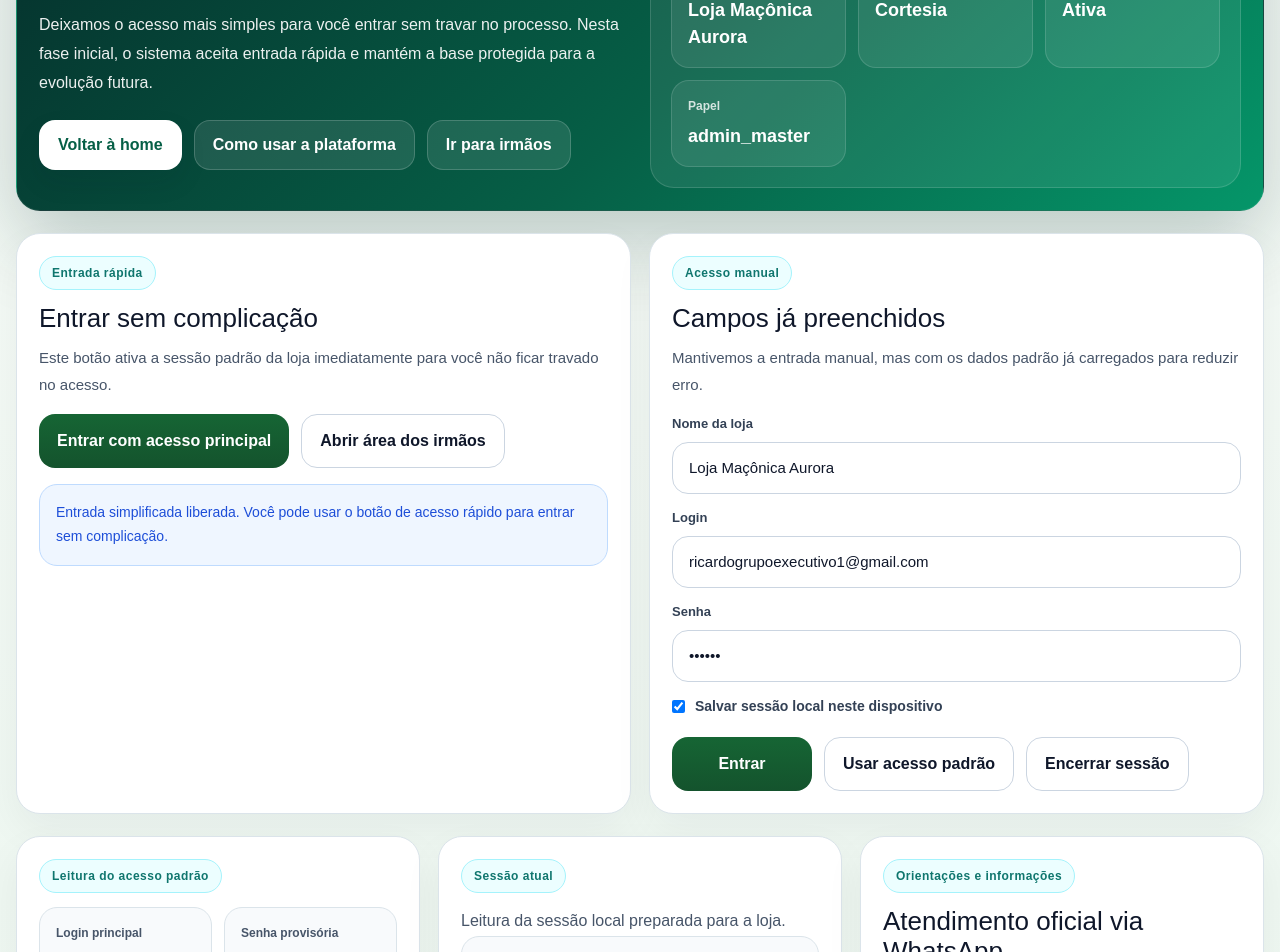
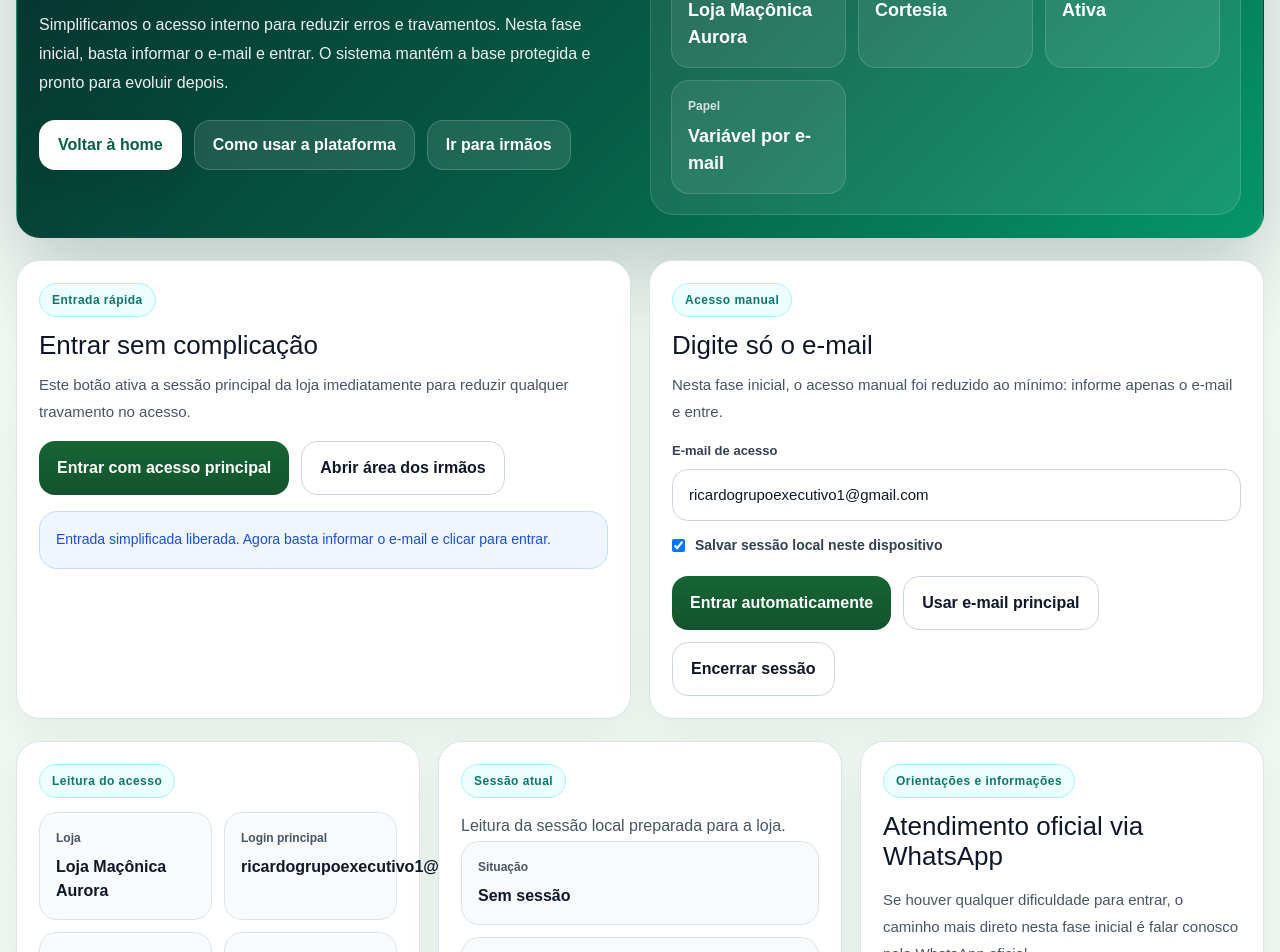
Before and after one commit to ricardogrupoexecutivo1-cpu/aurora-loja-maconica, a Next.js app: page /login in a window 1280 px wide. Shown: the part 180-1132 px from the top of the page. Built offline with nearby package versions, Linux system fonts and the light colour scheme.

Commit message:
Simplifica login para entrada por e-mail e remove friccao de acesso

```diff
--- a/src/app/login/page.tsx
+++ b/src/app/login/page.tsx
@@ -16,28 +16,8 @@ type SessaoLoja = {
 const CHAVE_SESSAO = "aurora_loja_maconica_sessao";
 const LOJA_PADRAO = "Loja Maçônica Aurora";
 const LOGIN_PADRAO = "ricardogrupoexecutivo1@gmail.com";
-const SENHA_PROVISORIA = "123456";
 const WHATSAPP_NUMERO_FORMATADO = "(31) 99749-0074";
 const WHATSAPP_LINK = "https://wa.me/5531997490074";
-
-function lerSessao(): SessaoLoja | null {
-  if (typeof window === "undefined") return null;
-
-  try {
-    const valor = window.localStorage.getItem(CHAVE_SESSAO);
-    if (!valor) return null;
-
-    const sessao = JSON.parse(valor) as SessaoLoja;
-
-    if (!sessao?.loja || !sessao?.login) {
-      return null;
-    }
-
-    return sessao;
-  } catch {
-    return null;
-  }
-}
 
 function salvarSessao(sessao: SessaoLoja, salvarNoDispositivo: boolean) {
   if (typeof window === "undefined") return;
@@ -81,13 +61,13 @@ function lerSessaoCompleta(): SessaoLoja | null {
   }
 }
 
-function criarSessaoPadrao(): SessaoLoja {
+function criarSessao(loginInformado: string): SessaoLoja {
   return {
     loja: LOJA_PADRAO,
-    login: LOGIN_PADRAO,
+    login: loginInformado.trim().toLowerCase(),
     plano: "Cortesia",
     status: "Ativa",
-    papel: "admin_master",
+    papel: loginInformado.trim().toLowerCase() === LOGIN_PADRAO.toLowerCase() ? "admin_master" : "usuario",
     acesso: "Liberado",
     logadoEm: new Date().toISOString(),
   };
@@ -103,11 +83,7 @@ function cardStyle(): React.CSSProperties {
   };
 }
 
-function badgeStyle(
-  cor = "#0f766e",
-  fundo = "#ecfeff",
-  borda = "#a5f3fc",
-): React.CSSProperties {
+function badgeStyle(cor = "#0f766e", fundo = "#ecfeff", borda = "#a5f3fc"): React.CSSProperties {
   return {
     display: "inline-flex",
     alignItems: "center",
@@ -138,13 +114,11 @@ function campoStyle(): React.CSSProperties {
 }
 
 export default function LoginPage() {
-  const [nomeLoja, setNomeLoja] = useState(LOJA_PADRAO);
   const [login, setLogin] = useState(LOGIN_PADRAO);
-  const [senha, setSenha] = useState(SENHA_PROVISORIA);
   const [salvarNoDispositivo, setSalvarNoDispositivo] = useState(true);
   const [sessao, setSessao] = useState<SessaoLoja | null>(null);
   const [mensagem, setMensagem] = useState(
-    "Entrada simplificada liberada. Você pode usar o botão de acesso rápido para entrar sem complicação.",
+    "Entrada simplificada liberada. Agora basta informar o e-mail e clicar para entrar.",
   );
   const [tipoMensagem, setTipoMensagem] = useState<"info" | "erro" | "sucesso">("info");
 
@@ -152,6 +126,7 @@ export default function LoginPage() {
     const sessaoAtual = lerSessaoCompleta();
     if (sessaoAtual) {
       setSessao(sessaoAtual);
+      setLogin(sessaoAtual.login);
       setMensagem("Sessão ativa encontrada. Você já pode entrar direto na área interna da loja.");
       setTipoMensagem("sucesso");
     }
@@ -165,71 +140,49 @@ export default function LoginPage() {
       papel: "admin_master",
       acesso: "Liberado",
       loginPrincipal: LOGIN_PADRAO,
-      senhaProvisoria: SENHA_PROVISORIA,
     }),
     [],
   );
 
-  function concluirLogin() {
-    const novaSessao = criarSessaoPadrao();
+  function ativarSessao(loginInformado: string) {
+    const novaSessao = criarSessao(loginInformado);
     salvarSessao(novaSessao, salvarNoDispositivo);
     setSessao(novaSessao);
-    setSenha(SENHA_PROVISORIA);
-    setNomeLoja(LOJA_PADRAO);
-    setLogin(LOGIN_PADRAO);
+    setLogin(novaSessao.login);
     setTipoMensagem("sucesso");
-    setMensagem("Sessão ativa com sucesso. Agora o acesso à área interna está liberado.");
+    setMensagem("Acesso liberado com sucesso. Agora a área interna da loja está disponível.");
   }
 
   function entrar(event: React.FormEvent<HTMLFormElement>) {
     event.preventDefault();
 
-    const lojaInformada = nomeLoja.trim().toLowerCase();
     const loginInformado = login.trim().toLowerCase();
-    const senhaInformada = senha.trim();
 
-    const lojaOk =
-      !lojaInformada ||
-      lojaInformada === LOJA_PADRAO.toLowerCase() ||
-      lojaInformada.includes("aurora");
-
-    const loginOk =
-      !loginInformado || loginInformado === LOGIN_PADRAO.toLowerCase();
-
-    const senhaOk =
-      !senhaInformada || senhaInformada === SENHA_PROVISORIA;
-
-    if (!lojaOk || !loginOk || !senhaOk) {
+    if (!loginInformado || !loginInformado.includes("@")) {
       setTipoMensagem("erro");
-      setMensagem(
-        "Não foi possível validar este acesso manual. Para não travar sua entrada, use o botão de acesso rápido logo abaixo.",
-      );
+      setMensagem("Informe um e-mail válido para entrar.");
       return;
     }
 
-    concluirLogin();
+    ativarSessao(loginInformado);
   }
 
   function entrarRapido() {
-    concluirLogin();
+    ativarSessao(LOGIN_PADRAO);
   }
 
   function preencherAcessoPadrao() {
-    setNomeLoja(LOJA_PADRAO);
     setLogin(LOGIN_PADRAO);
-    setSenha(SENHA_PROVISORIA);
     setTipoMensagem("info");
-    setMensagem("Campos preenchidos com o acesso padrão da loja.");
+    setMensagem("Campo de e-mail preenchido com o acesso principal da loja.");
   }
 
   function sair() {
     limparSessao();
     setSessao(null);
-    setNomeLoja(LOJA_PADRAO);
     setLogin(LOGIN_PADRAO);
-    setSenha(SENHA_PROVISORIA);
     setTipoMensagem("info");
-    setMensagem("Sessão encerrada. Você pode entrar novamente pelo acesso rápido.");
+    setMensagem("Sessão encerrada. Para entrar novamente, informe o e-mail e clique em entrar.");
   }
 
   function irParaIrmaos() {
@@ -238,7 +191,7 @@ export default function LoginPage() {
     if (!sessaoAtual) {
       setTipoMensagem("erro");
       setMensagem(
-        "Para acessar a área de irmãos, ative primeiro a sessão da loja. Use o botão de acesso rápido para entrar sem dificuldade.",
+        "Para acessar a área de irmãos, ative primeiro a sessão da loja. Basta informar o e-mail e clicar em entrar.",
       );
       return;
     }
@@ -322,7 +275,7 @@ export default function LoginPage() {
                   lineHeight: 1.05,
                 }}
               >
-                Entrada simplificada da loja
+                Entrada mais fácil da loja
               </h1>
 
               <p
@@ -335,9 +288,9 @@ export default function LoginPage() {
                   fontSize: 16,
                 }}
               >
-                Deixamos o acesso mais simples para você entrar sem travar no
-                processo. Nesta fase inicial, o sistema aceita entrada rápida e
-                mantém a base protegida para a evolução futura.
+                Simplificamos o acesso interno para reduzir erros e travamentos.
+                Nesta fase inicial, basta informar o e-mail e entrar. O sistema
+                mantém a base protegida e pronto para evoluir depois.
               </p>
 
               <div
@@ -480,7 +433,7 @@ export default function LoginPage() {
                   <div style={{ fontSize: 12, fontWeight: 800, opacity: 0.8, marginBottom: 8 }}>
                     Papel
                   </div>
-                  <div style={{ fontSize: 18, fontWeight: 800 }}>{acessoPadrao.papel}</div>
+                  <div style={{ fontSize: 18, fontWeight: 800 }}>Variável por e-mail</div>
                 </div>
               </div>
             </div>
@@ -519,8 +472,8 @@ export default function LoginPage() {
                 fontSize: 15,
               }}
             >
-              Este botão ativa a sessão padrão da loja imediatamente para você
-              não ficar travado no acesso.
+              Este botão ativa a sessão principal da loja imediatamente para
+              reduzir qualquer travamento no acesso.
             </p>
 
             <div
@@ -542,7 +495,7 @@ export default function LoginPage() {
                   color: "#ffffff",
                   padding: "14px 18px",
                   fontWeight: 800,
-                  minWidth: 210,
+                  minWidth: 220,
                 }}
               >
                 Entrar com acesso principal
@@ -593,7 +546,7 @@ export default function LoginPage() {
                 color: "#0f172a",
               }}
             >
-              Campos já preenchidos
+              Digite só o e-mail
             </h2>
 
             <p
@@ -605,34 +558,12 @@ export default function LoginPage() {
                 fontSize: 15,
               }}
             >
-              Mantivemos a entrada manual, mas com os dados padrão já
-              carregados para reduzir erro.
+              Nesta fase inicial, o acesso manual foi reduzido ao mínimo:
+              informe apenas o e-mail e entre.
             </p>
 
             <form onSubmit={entrar}>
               <div style={{ display: "grid", gap: 14 }}>
-                <div>
-                  <label
-                    htmlFor="loja"
-                    style={{
-                      display: "block",
-                      fontSize: 13,
-                      fontWeight: 800,
-                      color: "#334155",
-                      marginBottom: 8,
-                    }}
-                  >
-                    Nome da loja
-                  </label>
-                  <input
-                    id="loja"
-                    value={nomeLoja}
-                    onChange={(e) => setNomeLoja(e.target.value)}
-                    placeholder="Loja Maçônica Aurora"
-                    style={campoStyle()}
-                  />
-                </div>
-
                 <div>
                   <label
                     htmlFor="login"
@@ -644,37 +575,14 @@ export default function LoginPage() {
                       marginBottom: 8,
                     }}
                   >
-                    Login
+                    E-mail de acesso
                   </label>
                   <input
                     id="login"
                     type="email"
                     value={login}
                     onChange={(e) => setLogin(e.target.value)}
-                    placeholder="ricardogrupoexecutivo1@gmail.com"
-                    style={campoStyle()}
-                  />
-                </div>
-
-                <div>
-                  <label
-                    htmlFor="senha"
-                    style={{
-                      display: "block",
-                      fontSize: 13,
-                      fontWeight: 800,
-                      color: "#334155",
-                      marginBottom: 8,
-                    }}
-                  >
-                    Senha
-                  </label>
-                  <input
-                    id="senha"
-                    type="password"
-                    value={senha}
-                    onChange={(e) => setSenha(e.target.value)}
-                    placeholder="Senha provisória inicial"
+                    placeholder="seuemail@exemplo.com"
                     style={campoStyle()}
                   />
                 </div>
@@ -715,10 +623,10 @@ export default function LoginPage() {
                       color: "#ffffff",
                       padding: "14px 18px",
                       fontWeight: 800,
-                      minWidth: 140,
+                      minWidth: 210,
                     }}
                   >
-                    Entrar
+                    Entrar automaticamente
                   </button>
 
                   <button
@@ -735,7 +643,7 @@ export default function LoginPage() {
                       minWidth: 180,
                     }}
                   >
-                    Usar acesso padrão
+                    Usar e-mail principal
                   </button>
 
                   <button
@@ -769,7 +677,7 @@ export default function LoginPage() {
           }}
         >
           <section style={cardStyle()}>
-            <div style={{ ...badgeStyle(), marginBottom: 14 }}>Leitura do acesso padrão</div>
+            <div style={{ ...badgeStyle(), marginBottom: 14 }}>Leitura do acesso</div>
 
             <div
               style={{
@@ -787,9 +695,9 @@ export default function LoginPage() {
                 }}
               >
                 <div style={{ fontSize: 12, fontWeight: 800, color: "#475569", marginBottom: 8 }}>
-                  Login principal
+                  Loja
                 </div>
-                <div style={{ fontWeight: 800, color: "#0f172a" }}>{acessoPadrao.loginPrincipal}</div>
+                <div style={{ fontWeight: 800, color: "#0f172a" }}>{acessoPadrao.loja}</div>
               </div>
 
               <div
@@ -801,9 +709,9 @@ export default function LoginPage() {
                 }}
               >
                 <div style={{ fontSize: 12, fontWeight: 800, color: "#475569", marginBottom: 8 }}>
-                  Senha provisória
+                  Login principal
                 </div>
-                <div style={{ fontWeight: 800, color: "#0f172a" }}>{acessoPadrao.senhaProvisoria}</div>
+                <div style={{ fontWeight: 800, color: "#0f172a" }}>{acessoPadrao.loginPrincipal}</div>
               </div>
 
               <div
@@ -933,8 +841,8 @@ export default function LoginPage() {
                 fontSize: 15,
               }}
             >
-              Se houver qualquer dificuldade para entrar, falar conosco pelo
-              WhatsApp é o caminho mais direto nesta fase inicial.
+              Se houver qualquer dificuldade para entrar, o caminho mais direto
+              nesta fase inicial é falar conosco pelo WhatsApp oficial.
             </p>
 
             <div
@@ -1049,7 +957,7 @@ export default function LoginPage() {
               >
                 <div style={{ fontWeight: 800, color: "#0f172a", marginBottom: 8 }}>Base pronta</div>
                 <div style={{ color: "#475569", lineHeight: 1.8 }}>
-                  O acesso às áreas internas da loja é protegido por login,
+                  O acesso às áreas internas da loja continua protegido,
                   preservando cargos, cadastros, documentos, memória
                   institucional e informações reservadas.
                 </div>
@@ -1094,12 +1002,11 @@ export default function LoginPage() {
                 }}
               >
                 <div style={{ fontWeight: 800, color: "#0f172a", marginBottom: 8 }}>
-                  Entrada simplificada
+                  Acesso mais simples
                 </div>
                 <div style={{ color: "#475569", lineHeight: 1.8 }}>
-                  Nesta fase inicial, você pode entrar pelo acesso rápido e,
-                  depois, nós dois fortalecemos a autenticação real com mais
-                  calma.
+                  Nesta fase inicial, o usuário entra apenas com o e-mail. Depois,
+                  nós dois fortalecemos autenticação e regras com mais calma.
                 </div>
               </div>
             </div>
```
